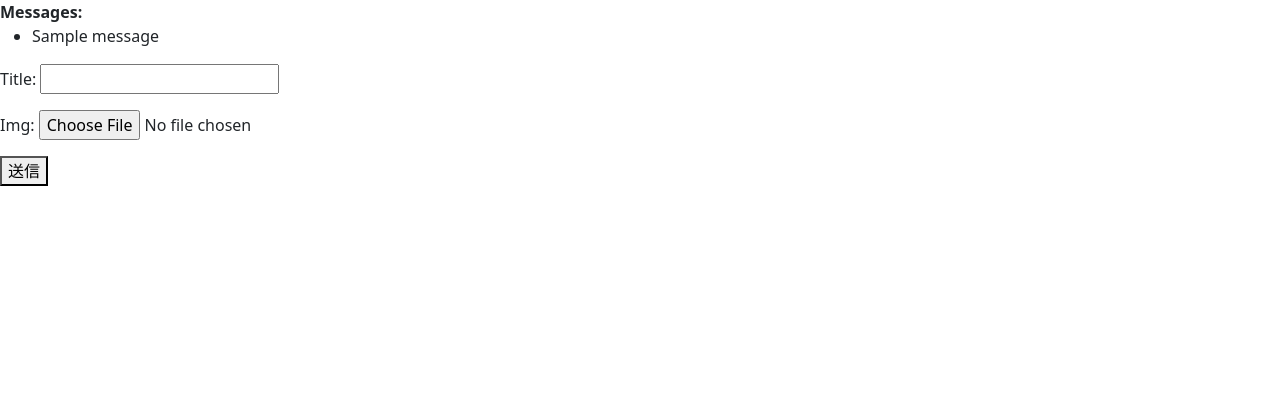
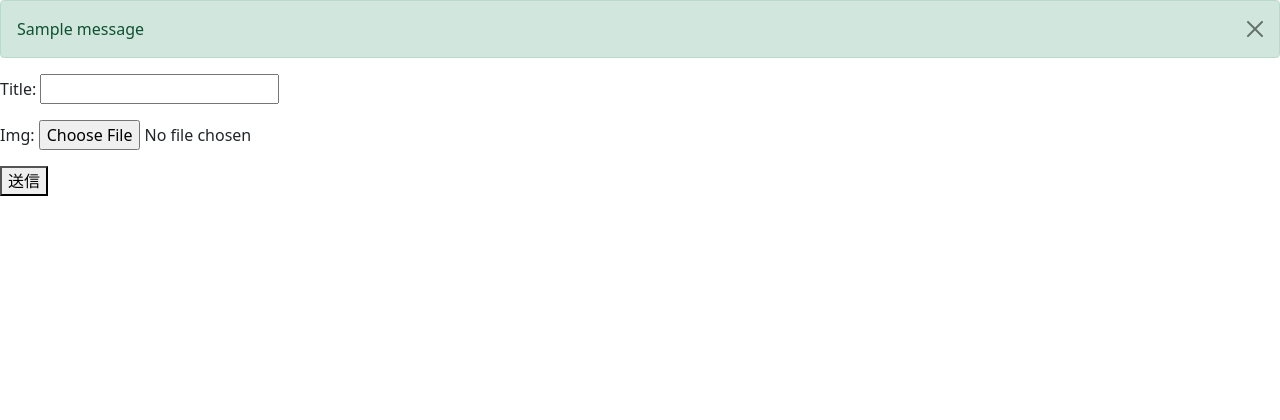
Before and after one commit to npsytoh/django-tutorial, a Django app: page /report/image-upload/ in a window 1280 px wide. Shown: the part 64-484 px from the top of the page. Run offline with Django 5.2, Linux system fonts and the light colour scheme; tables that the repository leaves empty hold one stand-in row (values such as "Sample post"); one stand-in notice (Sample message) is shown.

Commit message:
feat: Learning content 7-4

```diff
--- a/src/report/views.py
+++ b/src/report/views.py
@@ -3,6 +3,7 @@ from django.shortcuts import render, redirect, get_object_or_404
 from django.views.generic import ListView, DetailView, CreateView, UpdateView, FormView, DeleteView
 from django.contrib.auth.mixins import LoginRequiredMixin, UserPassesTestMixin
 from django.urls import reverse_lazy
+from django.contrib import messages
 
 from .models import ReportModel
 from .forms import ReportModelForm
@@ -15,6 +16,7 @@ class OwnerOnly(UserPassesTestMixin):
         return report_instance.user == self.request.user
 
     def handle_no_permission(self):
+        messages.error(self.request, 'ご自身の日報でのみ編集・削除可能です')
         return redirect('report:report-detail', pk=self.kwargs['pk'])
 
 
--- /dev/null
+++ b/src/templates/account/messages/logged_in.txt
@@ -0,0 +1,4 @@
+{% load account %}
+{% load i18n %}
+{% user_display user as name %}
+{% blocktrans %}ユーザー{{name}}としてログインしました。{% endblocktrans %}
--- a/src/templates/base.html
+++ b/src/templates/base.html
@@ -10,18 +10,20 @@
   </head>
   <body>
     {% include 'nav.html' %}
-    {% block allauth %}
-      {% if messages %}
-      <div>
-      <strong>Messages:</strong>
-      <ul>
+    {% if messages %}
+        <div>
           {% for message in messages %}
-          <li>{{message}}</li>
+              {% if message.tags == "error" %}
+                  <div class="alert alert-danger alert-dismissible fade show" role="alert">
+              {% else %}
+                  <div class="alert alert-{{message.tags}} alert-dismissible fade show" role="alert">
+              {% endif %}
+                    {{message}}
+                    <button type="button" class="btn-close" data-dismiss="alert" aria-label="Close"></button>
+                  </div>
           {% endfor %}
-      </ul>
-      </div>
-      {% endif %}
-    {% endblock %}
+        </div>
+    {% endif %}
     {% block content %}{% endblock %}
     {% block extra_body %}{% endblock %}
     {% include 'footer.html' %}
```
